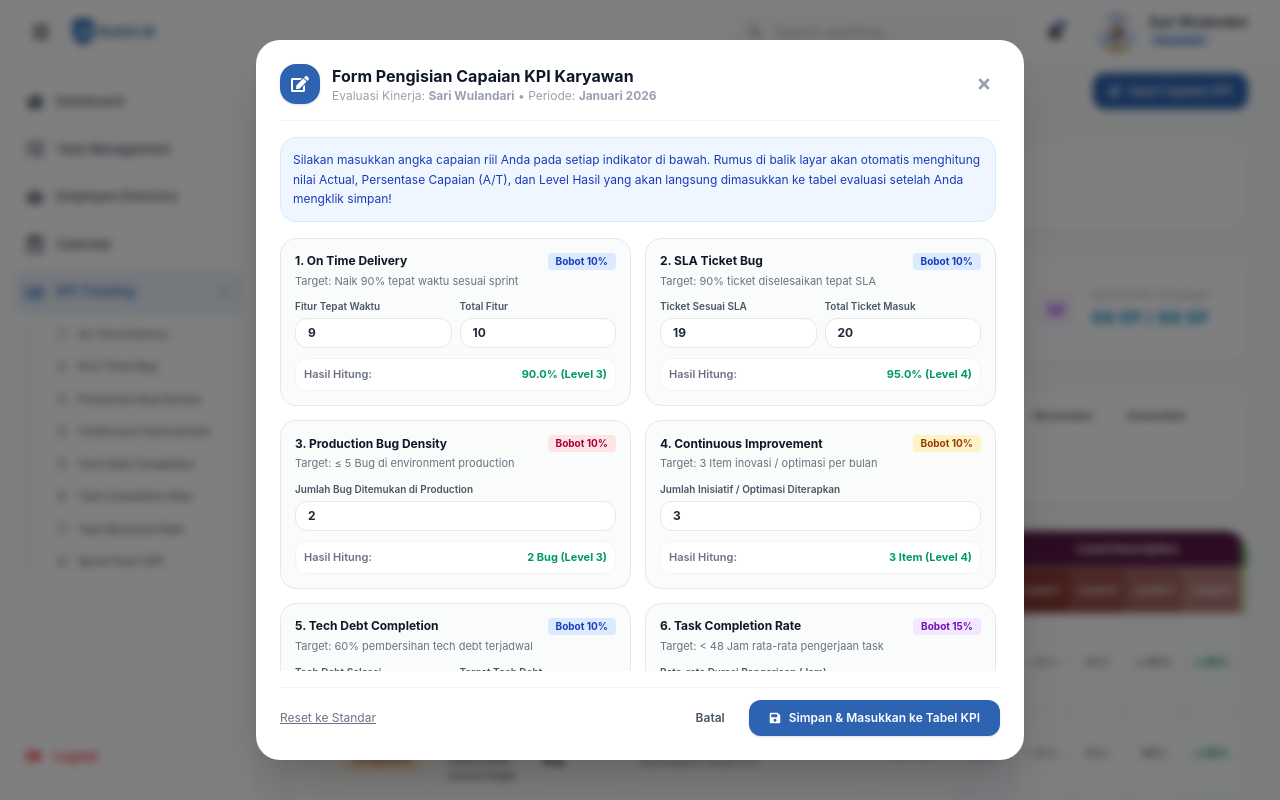
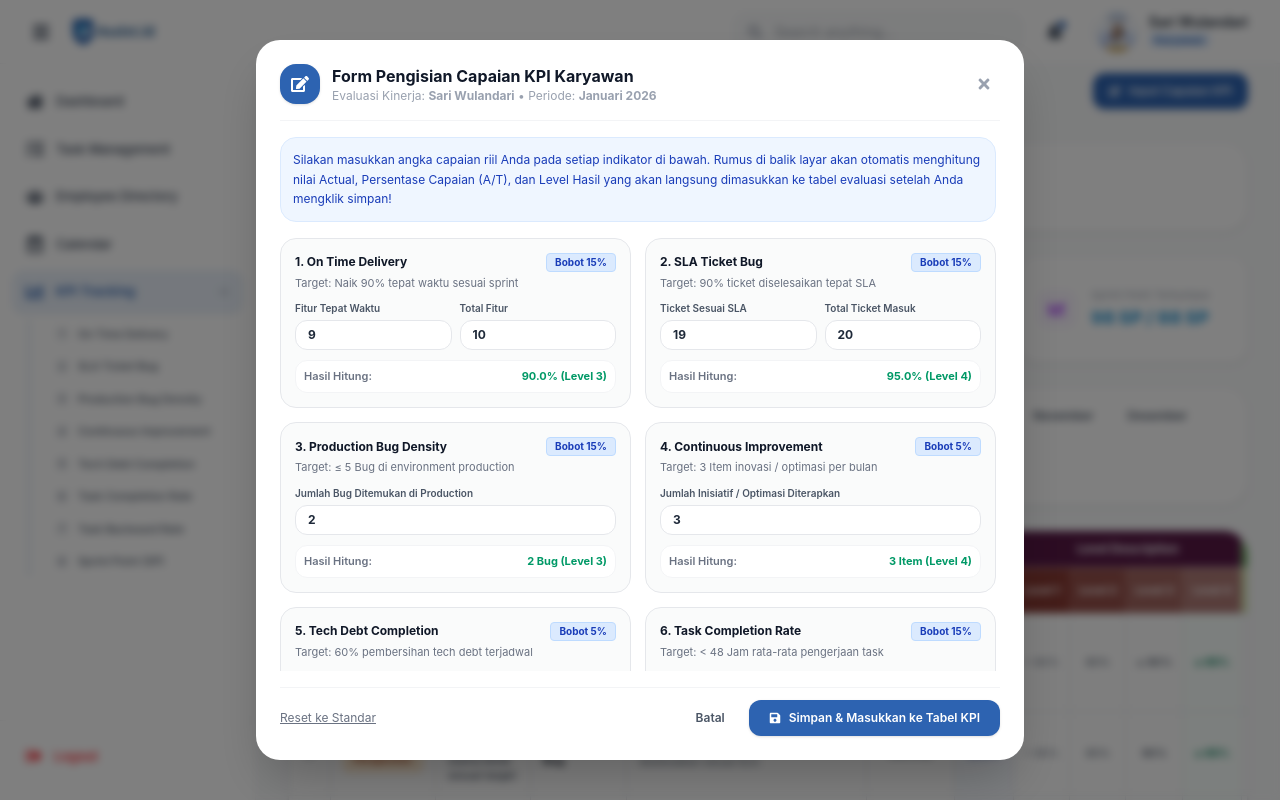
Before and after one commit to salman0x/KPI-Management-FE, a React (Vite) app: page /kpi in a window 1280 px wide. Both pictures are taken after a click on the button "Input Capaian KPI". Shown: the top 800 px of the page. Built offline with nearby package versions, Linux system fonts and the light colour scheme.

Commit message:
perbaiki warna bobot KPI

```diff
--- a/src/pages/KpiTracking.jsx
+++ b/src/pages/KpiTracking.jsx
@@ -178,13 +178,31 @@ export default function KpiTracking() {
     ? EMPLOYEES.find((e) => e.id === selectedEmp) || EMPLOYEES[0]
     : { id: "EMP-001", name: currentUser?.name || "Sari Wulandari", role: "Frontend Developer" };
 
-  // Fungsi Handler Update Input Nilai KPI
+  // Cegah pengetikan tanda minus, plus, atau exponential di input angka
+  const handleKeyDownNonNegative = (e) => {
+    if (e.key === "-" || e.key === "e" || e.key === "E" || e.key === "+") {
+      e.preventDefault();
+    }
+  };
+
+  // Fungsi Handler Update Input Nilai KPI dengan proteksi nilai non-negatif
   const handleInputChange = (kpiNo, field, val) => {
+    if (val === "") {
+      setKpiInputs((prev) => ({
+        ...prev,
+        [kpiNo]: {
+          ...prev[kpiNo],
+          [field]: "",
+        },
+      }));
+      return;
+    }
+    const cleanNum = Math.max(0, Number(val));
     setKpiInputs((prev) => ({
       ...prev,
       [kpiNo]: {
         ...prev[kpiNo],
-        [field]: val,
+        [field]: isNaN(cleanNum) ? 0 : cleanNum,
       },
     }));
   };
@@ -779,7 +797,7 @@ export default function KpiTracking() {
                     <div>
                       <div className="flex items-center justify-between">
                         <span className="font-bold text-gray-900 text-xs">1. On Time Delivery</span>
-                        <span className="text-[10px] bg-blue-100 text-blue-800 px-2 py-0.5 rounded font-bold">Bobot 10%</span>
+                        <span className="text-[10px] bg-blue-100 text-blue-800 border border-blue-200 px-2 py-0.5 rounded font-bold">Bobot 15%</span>
                       </div>
                       <p className="text-[11px] text-gray-500 mt-1">Target: Naik 90% tepat waktu sesuai sprint</p>
                     </div>
@@ -789,6 +807,7 @@ export default function KpiTracking() {
                         <input
                           type="number"
                           min="0"
+                          onKeyDown={handleKeyDownNonNegative}
                           value={kpiInputs[1]?.onTime ?? 9}
                           onChange={(e) => handleInputChange(1, "onTime", e.target.value)}
                           className="w-full mt-1 px-3 py-1.5 bg-white border border-gray-200 rounded-xl font-bold text-gray-800 text-xs focus:ring-2 focus:ring-primary-light"
@@ -798,7 +817,8 @@ export default function KpiTracking() {
                         <label className="text-[10px] font-semibold text-gray-600">Total Fitur</label>
                         <input
                           type="number"
-                          min="1"
+                          min="0"
+                          onKeyDown={handleKeyDownNonNegative}
                           value={kpiInputs[1]?.total ?? 10}
                           onChange={(e) => handleInputChange(1, "total", e.target.value)}
                           className="w-full mt-1 px-3 py-1.5 bg-white border border-gray-200 rounded-xl font-bold text-gray-800 text-xs focus:ring-2 focus:ring-primary-light"
@@ -816,7 +836,7 @@ export default function KpiTracking() {
                     <div>
                       <div className="flex items-center justify-between">
                         <span className="font-bold text-gray-900 text-xs">2. SLA Ticket Bug</span>
-                        <span className="text-[10px] bg-blue-100 text-blue-800 px-2 py-0.5 rounded font-bold">Bobot 10%</span>
+                        <span className="text-[10px] bg-blue-100 text-blue-800 border border-blue-200 px-2 py-0.5 rounded font-bold">Bobot 15%</span>
                       </div>
                       <p className="text-[11px] text-gray-500 mt-1">Target: 90% ticket diselesaikan tepat SLA</p>
                     </div>
@@ -826,6 +846,7 @@ export default function KpiTracking() {
                         <input
                           type="number"
                           min="0"
+                          onKeyDown={handleKeyDownNonNegative}
                           value={kpiInputs[2]?.onSla ?? 19}
                           onChange={(e) => handleInputChange(2, "onSla", e.target.value)}
                           className="w-full mt-1 px-3 py-1.5 bg-white border border-gray-200 rounded-xl font-bold text-gray-800 text-xs focus:ring-2 focus:ring-primary-light"
@@ -835,7 +856,8 @@ export default function KpiTracking() {
                         <label className="text-[10px] font-semibold text-gray-600">Total Ticket Masuk</label>
                         <input
                           type="number"
-                          min="1"
+                          min="0"
+                          onKeyDown={handleKeyDownNonNegative}
                           value={kpiInputs[2]?.total ?? 20}
                           onChange={(e) => handleInputChange(2, "total", e.target.value)}
                           className="w-full mt-1 px-3 py-1.5 bg-white border border-gray-200 rounded-xl font-bold text-gray-800 text-xs focus:ring-2 focus:ring-primary-light"
@@ -853,7 +875,7 @@ export default function KpiTracking() {
                     <div>
                       <div className="flex items-center justify-between">
                         <span className="font-bold text-gray-900 text-xs">3. Production Bug Density</span>
-                        <span className="text-[10px] bg-rose-100 text-rose-800 px-2 py-0.5 rounded font-bold">Bobot 10%</span>
+                        <span className="text-[10px] bg-blue-100 text-blue-800 border border-blue-200 px-2 py-0.5 rounded font-bold">Bobot 15%</span>
                       </div>
                       <p className="text-[11px] text-gray-500 mt-1">Target: ≤ 5 Bug di environment production</p>
                     </div>
@@ -862,6 +884,7 @@ export default function KpiTracking() {
                       <input
                         type="number"
                         min="0"
+                        onKeyDown={handleKeyDownNonNegative}
                         value={kpiInputs[3]?.bugCount ?? 2}
                         onChange={(e) => handleInputChange(3, "bugCount", e.target.value)}
                         className="w-full mt-1 px-3 py-1.5 bg-white border border-gray-200 rounded-xl font-bold text-gray-800 text-xs focus:ring-2 focus:ring-primary-light"
@@ -878,7 +901,7 @@ export default function KpiTracking() {
                     <div>
                       <div className="flex items-center justify-between">
                         <span className="font-bold text-gray-900 text-xs">4. Continuous Improvement</span>
-                        <span className="text-[10px] bg-amber-100 text-amber-800 px-2 py-0.5 rounded font-bold">Bobot 10%</span>
+                        <span className="text-[10px] bg-blue-100 text-blue-800 border border-blue-200 px-2 py-0.5 rounded font-bold">Bobot 5%</span>
                       </div>
                       <p className="text-[11px] text-gray-500 mt-1">Target: 3 Item inovasi / optimasi per bulan</p>
                     </div>
@@ -887,6 +910,7 @@ export default function KpiTracking() {
                       <input
                         type="number"
                         min="0"
+                        onKeyDown={handleKeyDownNonNegative}
                         value={kpiInputs[4]?.count ?? 3}
                         onChange={(e) => handleInputChange(4, "count", e.target.value)}
                         className="w-full mt-1 px-3 py-1.5 bg-white border border-gray-200 rounded-xl font-bold text-gray-800 text-xs focus:ring-2 focus:ring-primary-light"
@@ -903,7 +927,7 @@ export default function KpiTracking() {
                     <div>
                       <div className="flex items-center justify-between">
                         <span className="font-bold text-gray-900 text-xs">5. Tech Debt Completion</span>
-                        <span className="text-[10px] bg-blue-100 text-blue-800 px-2 py-0.5 rounded font-bold">Bobot 10%</span>
+                        <span className="text-[10px] bg-blue-100 text-blue-800 border border-blue-200 px-2 py-0.5 rounded font-bold">Bobot 5%</span>
                       </div>
                       <p className="text-[11px] text-gray-500 mt-1">Target: 60% pembersihan tech debt terjadwal</p>
                     </div>
@@ -913,6 +937,7 @@ export default function KpiTracking() {
                         <input
                           type="number"
                           min="0"
+                          onKeyDown={handleKeyDownNonNegative}
                           value={kpiInputs[5]?.done ?? 0}
                           onChange={(e) => handleInputChange(5, "done", e.target.value)}
                           className="w-full mt-1 px-3 py-1.5 bg-white border border-gray-200 rounded-xl font-bold text-gray-800 text-xs focus:ring-2 focus:ring-primary-light"
@@ -923,6 +948,7 @@ export default function KpiTracking() {
                         <input
                           type="number"
                           min="0"
+                          onKeyDown={handleKeyDownNonNegative}
                           value={kpiInputs[5]?.total ?? 0}
                           onChange={(e) => handleInputChange(5, "total", e.target.value)}
                           className="w-full mt-1 px-3 py-1.5 bg-white border border-gray-200 rounded-xl font-bold text-gray-800 text-xs focus:ring-2 focus:ring-primary-light"
@@ -940,7 +966,7 @@ export default function KpiTracking() {
                     <div>
                       <div className="flex items-center justify-between">
                         <span className="font-bold text-gray-900 text-xs">6. Task Completion Rate</span>
-                        <span className="text-[10px] bg-purple-100 text-purple-800 px-2 py-0.5 rounded font-bold">Bobot 15%</span>
+                        <span className="text-[10px] bg-blue-100 text-blue-800 border border-blue-200 px-2 py-0.5 rounded font-bold">Bobot 15%</span>
                       </div>
                       <p className="text-[11px] text-gray-500 mt-1">Target: &lt; 48 Jam rata-rata pengerjaan task</p>
                     </div>
@@ -949,6 +975,7 @@ export default function KpiTracking() {
                       <input
                         type="number"
                         min="0"
+                        onKeyDown={handleKeyDownNonNegative}
                         value={kpiInputs[6]?.hours ?? 36}
                         onChange={(e) => handleInputChange(6, "hours", e.target.value)}
                         className="w-full mt-1 px-3 py-1.5 bg-white border border-gray-200 rounded-xl font-bold text-gray-800 text-xs focus:ring-2 focus:ring-primary-light"
@@ -965,7 +992,7 @@ export default function KpiTracking() {
                     <div>
                       <div className="flex items-center justify-between">
                         <span className="font-bold text-gray-900 text-xs">7. Task Backward Rate</span>
-                        <span className="text-[10px] bg-rose-100 text-rose-800 px-2 py-0.5 rounded font-bold">Bobot 20%</span>
+                        <span className="text-[10px] bg-blue-100 text-blue-800 border border-blue-200 px-2 py-0.5 rounded font-bold">Bobot 15%</span>
                       </div>
                       <p className="text-[11px] text-gray-500 mt-1">Target: &lt; 20% task yang mental / ditolak QA</p>
                     </div>
@@ -975,6 +1002,7 @@ export default function KpiTracking() {
                         <input
                           type="number"
                           min="0"
+                          onKeyDown={handleKeyDownNonNegative}
                           value={kpiInputs[7]?.rejectCount ?? 2}
                           onChange={(e) => handleInputChange(7, "rejectCount", e.target.value)}
                           className="w-full mt-1 px-3 py-1.5 bg-white border border-gray-200 rounded-xl font-bold text-gray-800 text-xs focus:ring-2 focus:ring-primary-light"
@@ -984,7 +1012,8 @@ export default function KpiTracking() {
                         <label className="text-[10px] font-semibold text-gray-600">Total Task Masuk QA</label>
                         <input
                           type="number"
-                          min="1"
+                          min="0"
+                          onKeyDown={handleKeyDownNonNegative}
                           value={kpiInputs[7]?.totalTasks ?? 15}
                           onChange={(e) => handleInputChange(7, "totalTasks", e.target.value)}
                           className="w-full mt-1 px-3 py-1.5 bg-white border border-gray-200 rounded-xl font-bold text-gray-800 text-xs focus:ring-2 focus:ring-primary-light"
@@ -1002,7 +1031,7 @@ export default function KpiTracking() {
                     <div>
                       <div className="flex items-center justify-between">
                         <span className="font-bold text-gray-900 text-xs">8. Sprint Point (SP)</span>
-                        <span className="text-[10px] bg-emerald-100 text-emerald-800 px-2 py-0.5 rounded font-bold">Bobot 15%</span>
+                        <span className="text-[10px] bg-blue-100 text-blue-800 border border-blue-200 px-2 py-0.5 rounded font-bold">Bobot 15%</span>
                       </div>
                       <p className="text-[11px] text-gray-500 mt-1">Target: 88 SP tercapai per bulan</p>
                     </div>
@@ -1012,6 +1041,7 @@ export default function KpiTracking() {
                         <input
                           type="number"
                           min="0"
+                          onKeyDown={handleKeyDownNonNegative}
                           value={kpiInputs[8]?.spEarned ?? 98}
                           onChange={(e) => handleInputChange(8, "spEarned", e.target.value)}
                           className="w-full mt-1 px-3 py-1.5 bg-white border border-gray-200 rounded-xl font-bold text-gray-800 text-xs focus:ring-2 focus:ring-primary-light"
@@ -1021,7 +1051,8 @@ export default function KpiTracking() {
                         <label className="text-[10px] font-semibold text-gray-600">Target SP Bulanan</label>
                         <input
                           type="number"
-                          min="1"
+                          min="0"
+                          onKeyDown={handleKeyDownNonNegative}
                           value={kpiInputs[8]?.spTarget ?? 88}
                           onChange={(e) => handleInputChange(8, "spTarget", e.target.value)}
                           className="w-full mt-1 px-3 py-1.5 bg-white border border-gray-200 rounded-xl font-bold text-gray-800 text-xs focus:ring-2 focus:ring-primary-light"
```
